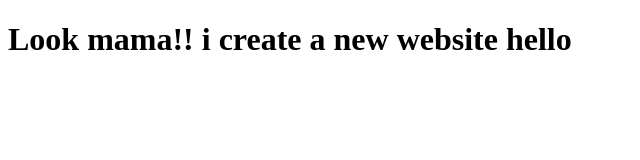
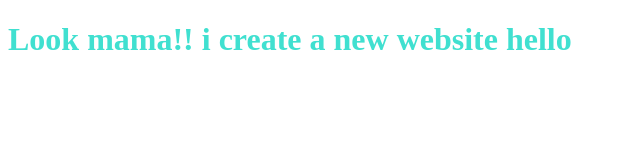
Before and after one commit to tayeful912/0001first-site, a plain HTML site: page home.html in a window 1280 px wide. Shown: the whole page, without its empty margins (0-640 px from the left). Drawn offline with Linux system fonts and the light colour scheme.

Commit message:
color add

```diff
--- a/home.html
+++ b/home.html
@@ -4,6 +4,12 @@
 <head>
 	 <title>Home - Look Mama</title>
 	 <link rel="shortcut icon" href="favicon.ico" type="image/x-icon">
+	 <style>
+
+		 h1{
+			 color: turquoise;
+		 }
+	 </style>
 
 
 
```
